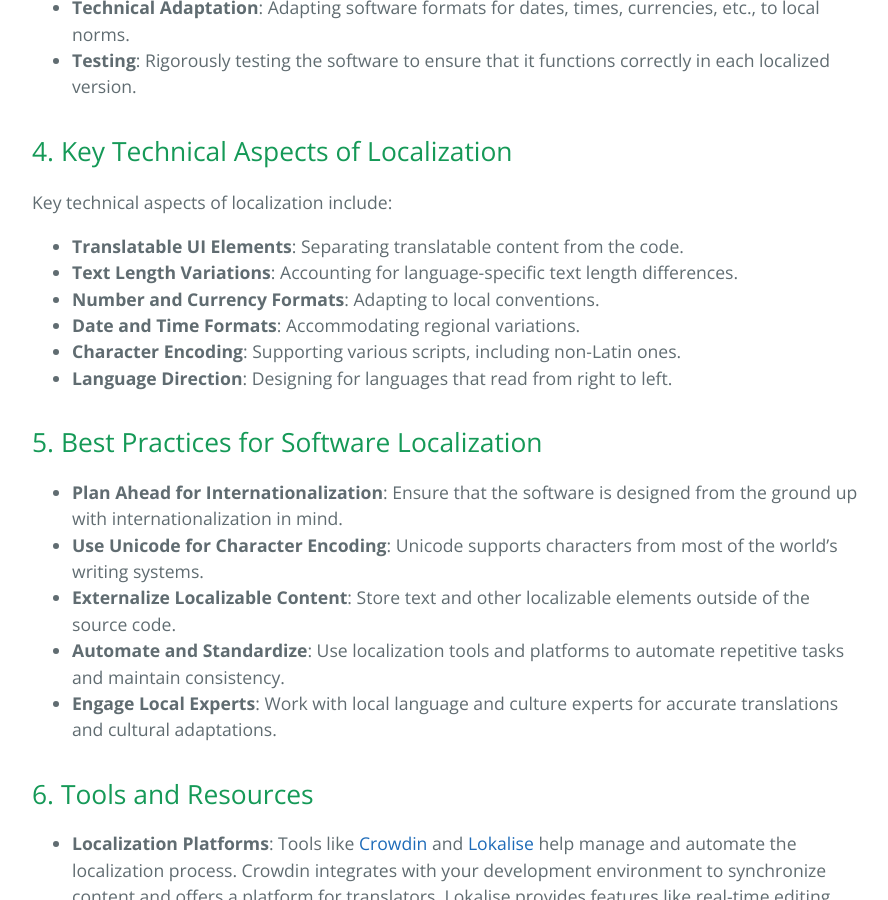
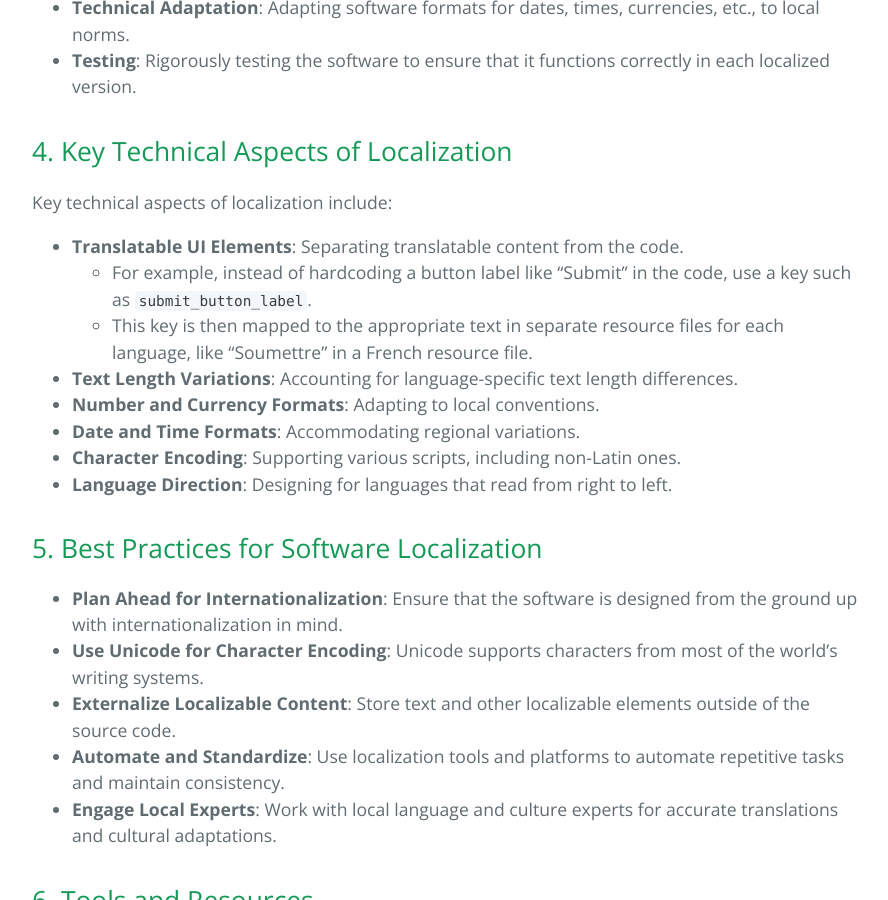
Before and after one commit to learning-software-engineering/learning-software-engineering.github.io, a Jekyll site: the page built from Topics/Software_Engineering/Localization.md, in a window 1280 px wide and 900 px high, scrolled down 1562 px. Shown: the whole window, without its empty margins (192-1080 px from the left). Built offline with Jekyll 4.4.1, drawn with Linux system fonts in a browser that asks for light colours; our own code applies the rules of GitHub Pages for plain Markdown files.

Commit message:
Add example for translatable UI elements in Section 4

```diff
--- a/Topics/Software_Engineering/Localization.md
+++ b/Topics/Software_Engineering/Localization.md
@@ -38,6 +38,8 @@ The localization process typically involves the following steps:
 
 Key technical aspects of localization include:
 - **Translatable UI Elements**: Separating translatable content from the code.
+    - For example, instead of hardcoding a button label like "Submit" in the code, use a key such as `submit_button_label`.
+    - This key is then mapped to the appropriate text in separate resource files for each language, like "Soumettre" in a French resource file.
 - **Text Length Variations**: Accounting for language-specific text length differences.
 - **Number and Currency Formats**: Adapting to local conventions.
 - **Date and Time Formats**: Accommodating regional variations.
```
